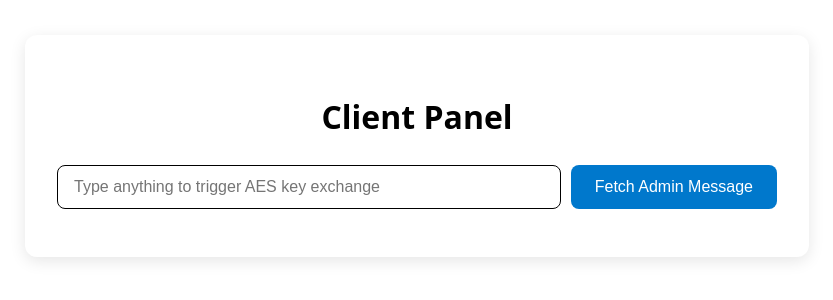
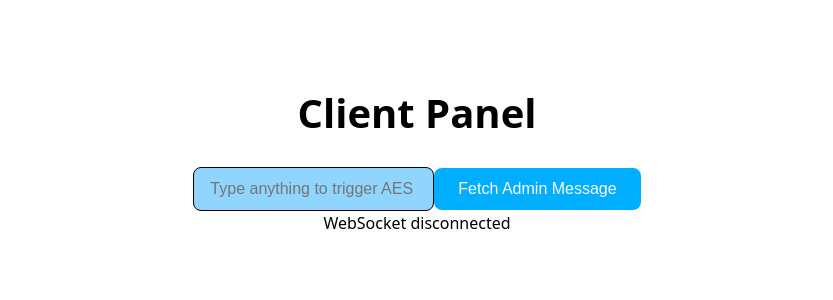
Before and after one commit to SanjitKamath/SPA-API-Module, a React (Vite) app in the folder SPA/: page / in a window 1280 px wide. Shown: the part 286-586 px from the top of the page, without its empty margins (223-1056 px from the left). Built offline with nearby package versions, Linux system fonts and the light colour scheme; no server answers.

Commit message:
Changed to AES-GCM

```diff
--- a/SPA/src/App.css
+++ b/SPA/src/App.css
@@ -47,31 +47,15 @@ h2 {
   margin-bottom: 1rem;
 }
 
-/* Text Input */
 .text-input {
   flex: 1;
-  padding: 0.75rem 1rem;
+  padding: 0.75rem 5rem;
   font-size: 1rem;
   border: 1px solid #000000;
+  text-align: left;
   border-radius: 8px;
-  background-color: #ffffff;
+  background-color: #8fd5fd;
   color: #000000;
-}
-
-/* Button */
-.send-button {
-  padding: 0.75rem 1.5rem;
-  background-color: #0078cc;
-  color: white;
-  border: none;
-  font-size: 1rem;
-  font-weight: 500;
-  cursor: pointer;
-  transition: background-color 0.3s ease;
-}
-
-.send-button:hover {
-  background-color: #005f99;
 }
 
 /* Info and Response */
--- a/SPA/src/index.css
+++ b/SPA/src/index.css
@@ -34,16 +34,23 @@ h1 {
   margin-bottom: 1.5rem;
 }
 
-textarea {
-  width: 100%;
-  height: 120px;
-  padding: 1rem;
+h2 {
+  font-size: 2rem;
+  margin-bottom: 1.5rem;
+  color: #000000;
+}
+
+.text-input {
+  flex: 1;
+  padding: 0.75rem 5rem;
   font-size: 1rem;
-  font-family: inherit;
-  border: 1px solid #ccc;
+  padding-inline-start: 1rem;
+  padding-inline-end: 1rem;
+  border: 1px solid #000000;
+  text-align: left;
   border-radius: 8px;
-  resize: vertical;
-  margin-bottom: 1rem;
+  background-color: #8fd5fd;
+  color: #000000;
 }
 
 button {
--- a/SPA/src/spa.jsx
+++ b/SPA/src/spa.jsx
@@ -1,125 +1,151 @@
-// App.jsx
+import React, { useEffect, useRef, useState } from "react";
+import CryptoJS from "crypto-js";
 
-import React, { useState, useEffect, useRef } from "react";
-import CryptoJS from "crypto-js";
-import "./App.css";
+// Utility functions for PEM and ArrayBuffer conversion
+function pemToArrayBuffer(pem) {
+  const b64 = pem.replace(/-----BEGIN PUBLIC KEY-----/, "")
+    .replace(/-----END PUBLIC KEY-----/, "")
+    .replace(/\s/g, "");
+  const binary = atob(b64);
+  const buffer = new ArrayBuffer(binary.length);
+  const view = new Uint8Array(buffer);
+  for (let i = 0; i < binary.length; i++) view[i] = binary.charCodeAt(i);
+  return buffer;
+}
 
-// React component for hybrid RSA-AES communication
+// GCM encryption using WebCrypto API
+async function encryptAESGCM(plaintext, key) {
+  const iv = window.crypto.getRandomValues(new Uint8Array(12));
+  const enc = new TextEncoder();
+  const encrypted = await window.crypto.subtle.encrypt(
+    {
+      name: "AES-GCM",
+      iv: iv,
+    },
+    key,
+    enc.encode(plaintext)
+  );
+  const combined = new Uint8Array(iv.length + encrypted.byteLength);
+  combined.set(iv, 0);
+  combined.set(new Uint8Array(encrypted), iv.length);
+  return btoa(String.fromCharCode(...combined));
+}
+
+// GCM decryption using WebCrypto API
+async function decryptAESGCM(base64CipherText, key) {
+  const combined = Uint8Array.from(atob(base64CipherText), (c) => c.charCodeAt(0));
+  const iv = combined.slice(0, 12);
+  const ciphertext = combined.slice(12);
+  const decrypted = await window.crypto.subtle.decrypt(
+    {
+      name: "AES-GCM",
+      iv: iv,
+    },
+    key,
+    ciphertext
+  );
+  return new TextDecoder().decode(decrypted);
+}
+
 const HybridEncryptor = () => {
-  // React state hooks
-  const [message, setMessage] = useState("");                        // Message input by user
-  const [status, setStatus] = useState("");                          // Status of encryption/decryption or connection
-  const [decryptedResponse, setDecryptedResponse] = useState("");    // Decrypted response from backend/admin
-  const [encryptedResponseRaw, setEncryptedResponseRaw] = useState(""); // Encrypted response received from backend
-  const [inputSize, setInputSize] = useState(0);                     // Byte size of user input (optional metric)
-  const [adminHash, setAdminHash] = useState("");                    // Hash of admin message for integrity check
+  const [message, setMessage] = useState("");
+  const [status, setStatus] = useState("WebSocket disconnected");
+  const [decryptedResponse, setDecryptedResponse] = useState("");
+  const aesCryptoKeyRef = useRef(null);
 
-  // Generate and store a 256-bit AES key (32 bytes) in a ref (constant across renders)
-  const keyRef = useRef(CryptoJS.lib.WordArray.random(32));
+  // Refs to track state without causing re-renders
+  const lastAdminMessageRef = useRef({ message: "", hash: "" });
+  const adminHashRef = useRef("");
 
-  // Setup WebSocket connection on component mount
+  // Setup WebSocket connection - runs only once
   useEffect(() => {
     const socket = new WebSocket("ws://localhost:8000/ws");
 
-    // WebSocket connection established
     socket.onopen = () => {
       console.log("WebSocket connected");
       setStatus("Connection established");
     };
 
-    // Handle incoming WebSocket messages from admin
-    socket.onmessage = (event) => {
+    socket.onmessage = async (event) => {
       const data = event.data;
-
       if (data.startsWith("new-message:")) {
         const encryptedMsg = data.replace("new-message:", "").trim();
+        try {
+          if (!aesCryptoKeyRef.current) {
+            setStatus("No AES key for decryption");
+            return;
+          }
+          const decryptedMsg = await decryptAESGCM(encryptedMsg, aesCryptoKeyRef.current);
 
-      try {
-        const decryptedMsg = decryptAES(encryptedMsg, keyRef.current);
+          // Store message and hash for verification
+          const localHash = CryptoJS.SHA256(decryptedMsg).toString();
+          lastAdminMessageRef.current = {
+            message: decryptedMsg,
+            hash: localHash
+          };
 
-        // Store decrypted response for display
           setDecryptedResponse(decryptedMsg);
 
-        // Compute local hash
-        const localHash = CryptoJS.SHA256(decryptedMsg).toString();
-
-        // Compare only if adminHash has been received
-        if (adminHash) {
-          if (localHash === adminHash.trim()) {
+          // Verify against stored admin hash
+          if (adminHashRef.current && adminHashRef.current === localHash) {
             setStatus("New message from admin (✔ hash verified)");
           } else {
-            setStatus("⚠️ Integrity check failed (hash mismatch).");
-            console.warn("Expected:", adminHash, "Got:", localHash);
+            setStatus("New message from admin (awaiting verification)");
           }
-        } else {
-          setStatus("New message from admin (waiting for hash...)");
-        }
-
         } catch (e) {
           console.error("Decryption error:", e);
           setStatus("Failed to decrypt WebSocket message.");
         }
+      } else if (data.startsWith("admin-hash:")) {
+        const hash = data.replace("admin-hash:", "").trim();
+        adminHashRef.current = hash;
+
+        // Verify against last message
+        if (lastAdminMessageRef.current.hash === hash) {
+          setStatus("New message from admin (✔ hash verified)");
         }
-
-    else if (data.startsWith("admin-hash:")) {
-      const hash = data.replace("admin-hash:", "").trim();
-      console.log("Received hash from server:", hash);
-      setAdminHash(hash);
-
-      // Optional: if decryptedResponse already exists, validate it now
-      if (decryptedResponse) {
-        const localHash = CryptoJS.SHA256(decryptedResponse).toString();
-        if (localHash === hash) {
-          setStatus("New message from admin (✔ hash verified)");
-        } else {
-          setStatus("⚠️ Integrity check failed (hash mismatch).");
-        }
-      }
+      } else if (data.startsWith("new-client-message:")) {
+        const clientMsg = data.replace("new-client-message:", "").trim();
+        setDecryptedResponse(clientMsg);
+        setStatus("New client message received");
       }
     };
 
-    // Handle WebSocket error
     socket.onerror = (err) => {
       console.error("WebSocket error:", err);
       setStatus("WebSocket error");
     };
 
-    // Handle WebSocket close event
     socket.onclose = () => {
       console.warn("WebSocket connection closed");
       setStatus("WebSocket disconnected");
     };
 
-    // Cleanup on component unmount
     return () => {
+      if (socket.readyState === WebSocket.OPEN) {
         socket.close();
+      }
     };
-  }, []);
+  }, []); // Empty dependency array = runs only once
 
-  // Function to handle full hybrid encryption and communication flow
+  // Hybrid encryption handler
   const handleEncryptSendReceive = async () => {
     try {
-      // Generate timestamp and nonce for integrity check
-      const timestamp = Date.now().toString();
-      const nonce = CryptoJS.lib.WordArray.random(16).toString();
+      // Generate AES key
+      const aesKey = await window.crypto.subtle.generateKey(
+        { name: "AES-GCM", length: 256 },
+        true,
+        ["encrypt", "decrypt"]
+      );
+      aesCryptoKeyRef.current = aesKey;
 
-      // Compute hash of message + timestamp + nonce for integrity
-      const messagePayload = message + timestamp + nonce;
-      const hash = CryptoJS.SHA256(messagePayload).toString();
+      // Export raw key
+      const keyBuffer = await window.crypto.subtle.exportKey("raw", aesKey);
 
-      // Encrypt user message with AES (ECB mode + PKCS7 padding)
-      const encrypted = CryptoJS.AES.encrypt(message, keyRef.current, {
-        mode: CryptoJS.mode.ECB,
-        padding: CryptoJS.pad.Pkcs7,
-      });
-      const encryptedData = CryptoJS.enc.Base64.stringify(encrypted.ciphertext);
-
-      // Fetch RSA public key from backend
+      // Fetch RSA public key
       const pubKeyRes = await fetch("http://localhost:8000/get-public-key/");
       const pubKeyJson = await pubKeyRes.json();
       const publicKeyPEM = pubKeyJson.public_key;
-
-      // Convert PEM to ArrayBuffer and import it for use with WebCrypto API
       const importedKey = await window.crypto.subtle.importKey(
         "spki",
         pemToArrayBuffer(publicKeyPEM),
@@ -128,20 +154,24 @@ const HybridEncryptor = () => {
         ["encrypt"]
       );
 
-      // Convert AES key (WordArray) to Uint8Array
-      const keyBytes = wordArrayToUint8Array(keyRef.current);
-
-      // Encrypt the AES key using RSA public key
+      // Encrypt AES key with RSA
       const encryptedAESKeyBuffer = await window.crypto.subtle.encrypt(
         { name: "RSA-OAEP" },
         importedKey,
-        keyBytes
+        keyBuffer
       );
-
-      // Convert encrypted key to base64
       const encryptedKey = btoa(String.fromCharCode(...new Uint8Array(encryptedAESKeyBuffer)));
 
-      // Send encrypted AES key, encrypted message, and integrity metadata to backend
+      // Encrypt message with AES-GCM
+      const encryptedData = await encryptAESGCM(message, aesKey);
+
+      // Prepare integrity metadata
+      const timestamp = Date.now().toString();
+      const nonce = CryptoJS.lib.WordArray.random(16).toString();
+      const messagePayload = message + timestamp + nonce;
+      const hash = CryptoJS.SHA256(messagePayload).toString();
+
+      // Send to backend
       const response = await fetch("http://localhost:8000/decrypt/", {
         method: "POST",
         headers: { "Content-Type": "application/json" },
@@ -155,15 +185,10 @@ const HybridEncryptor = () => {
       });
 
       const result = await response.json();
-
       if (!response.ok) throw new Error(result?.error || JSON.stringify(result));
 
-      // Store encrypted admin response (for display/debug if needed)
-      const encryptedResp = result.encrypted_response;
-      setEncryptedResponseRaw(encryptedResp);
-
-      // Decrypt admin response using original AES key
-      const decryptedResp = decryptAES(encryptedResp, keyRef.current);
+      // Decrypt admin response
+      const decryptedResp = await decryptAESGCM(result.encrypted_response, aesKey);
       setDecryptedResponse(decryptedResp);
       setStatus("Sent successfully");
     } catch (err) {
@@ -172,72 +197,37 @@ const HybridEncryptor = () => {
     }
   };
 
-  // --- JSX UI ---
   return (
-    <div className="container">
-      <h2>Client Panel</h2>
-      <div className="input-group">
+    <div className="panel-container">
+      <h1>Client Panel</h1>
+
+      <div className="input-section">
         <input
           type="text"
           value={message}
-          onChange={(e) => {
-            setMessage(e.target.value);
-            setInputSize(new TextEncoder().encode(e.target.value).length); // Track input size in bytes
-          }}
+          onChange={(e) => setMessage(e.target.value)}
           placeholder="Type anything to trigger AES key exchange"
           className="text-input"
         />
-        <button onClick={handleEncryptSendReceive} className="send-button">
+        <button onClick={handleEncryptSendReceive} className="action-button">
           Fetch Admin Message
         </button>
       </div>
 
-      <div className="status">{status}</div>
+      <div className="status-indicator">
+        {status}
+      </div>
 
       {decryptedResponse && (
-        <>
+        <div className="message-container">
           <h3>Admin message:</h3>
-          <pre>{decryptedResponse}</pre>
-        </>
+          <div className="message-content">
+            {decryptedResponse}
+          </div>
+        </div>
       )}
     </div>
   );
 };
 
-// Utility function to convert PEM-formatted public key to ArrayBuffer
-function pemToArrayBuffer(pem) {
-  const b64 = pem.replace(/-----BEGIN PUBLIC KEY-----/, "")
-                 .replace(/-----END PUBLIC KEY-----/, "")
-                 .replace(/\s/g, "");
-  const binary = atob(b64);
-  const buffer = new ArrayBuffer(binary.length);
-  const view = new Uint8Array(buffer);
-  for (let i = 0; i < binary.length; i++) view[i] = binary.charCodeAt(i);
-  return buffer;
-}
-
-// Utility to convert CryptoJS WordArray to Uint8Array for use with WebCrypto
-function wordArrayToUint8Array(wordArray) {
-  const words = wordArray.words;
-  const sigBytes = wordArray.sigBytes;
-  const u8 = new Uint8Array(sigBytes);
-  for (let i = 0; i < sigBytes; i++) {
-    u8[i] = (words[i >>> 2] >>> (24 - (i % 4) * 8)) & 0xff;
-  }
-  return u8;
-}
-
-// Utility to decrypt AES-encrypted base64 string using CryptoJS
-function decryptAES(base64CipherText, aesKeyWordArray) {
-  const decrypted = CryptoJS.AES.decrypt(
-    { ciphertext: CryptoJS.enc.Base64.parse(base64CipherText) },
-    aesKeyWordArray,
-    {
-      mode: CryptoJS.mode.ECB,
-      padding: CryptoJS.pad.Pkcs7,
-    }
-  );
-  return decrypted.toString(CryptoJS.enc.Utf8);
-}
-
 export default HybridEncryptor;
```
Lines whose indentation alone changed are shown as unchanged.
